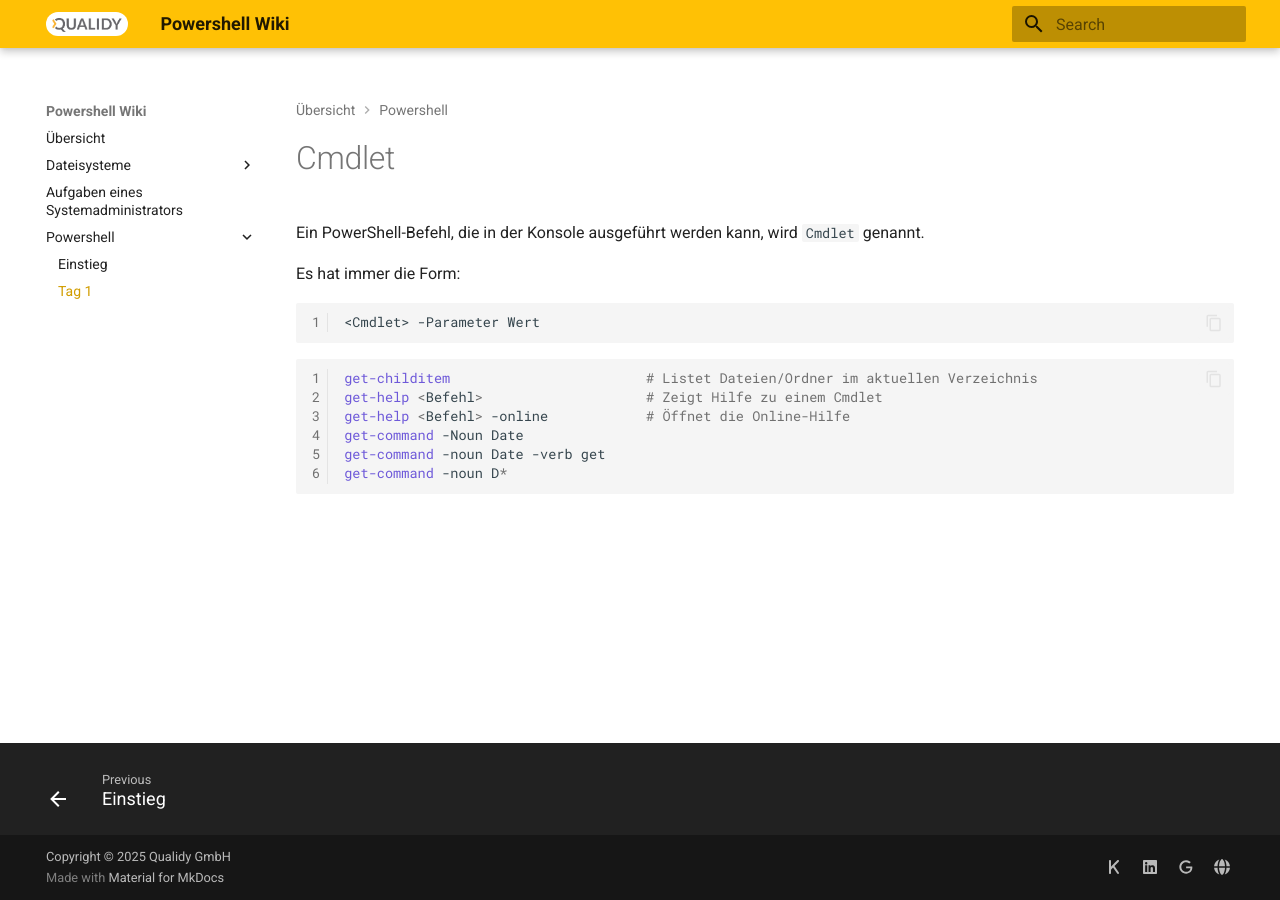
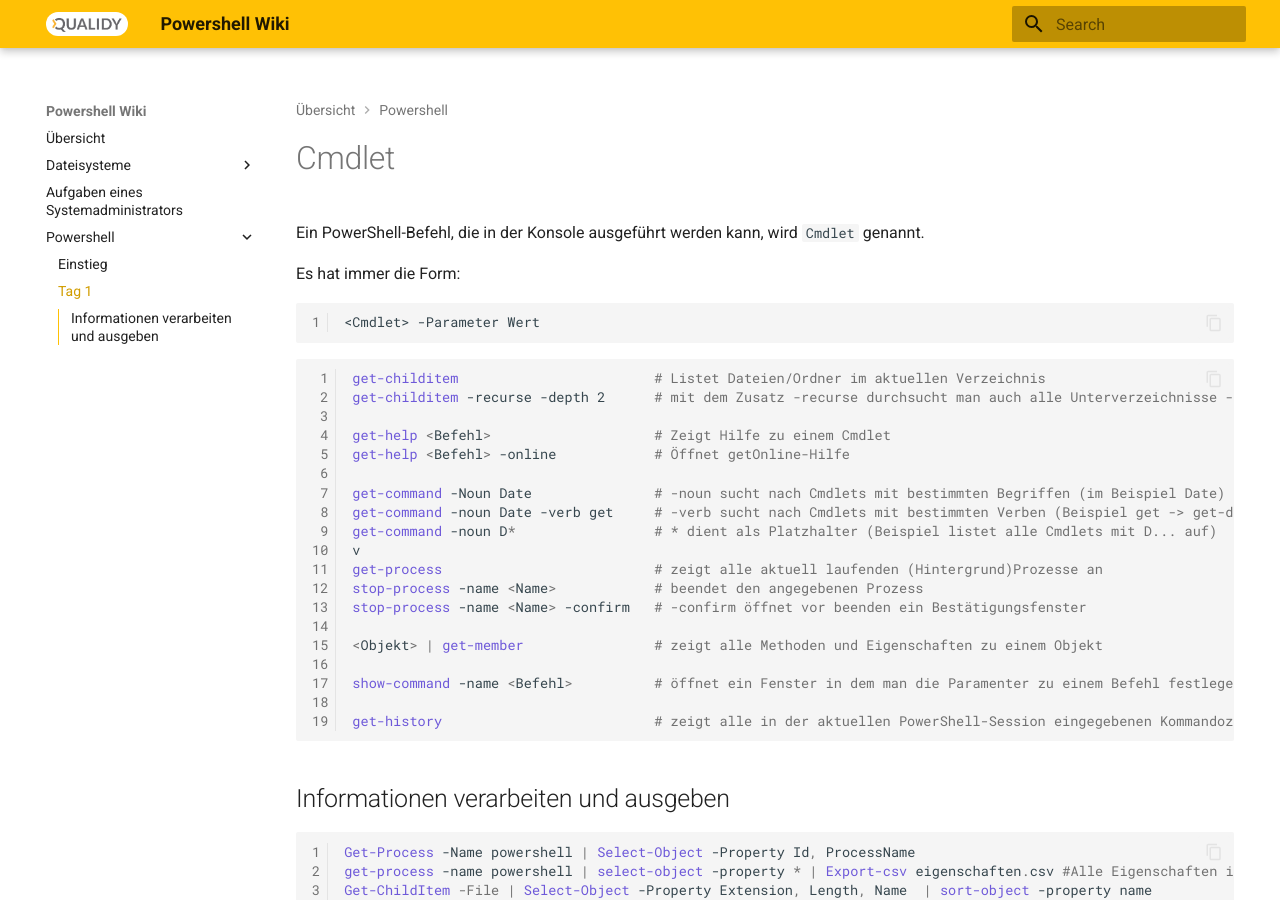
Before and after one commit to Qualidy/wiki-powershell, an MkDocs documentation site: the page built from docs/content/powershell/tag1.md, in a window 1280 px wide and 900 px high. Built offline with MkDocs 1.6.1 and Material for MkDocs 9.7.7, drawn with Linux system fonts in a browser that asks for light colours; some of the changed text lies outside the part shown.

Commit message:
weitere commandos hinzugefügt

````diff
--- a/docs/content/powershell/tag1.md
+++ b/docs/content/powershell/tag1.md
@@ -11,9 +11,34 @@
 
 ```powershell
 get-childitem                        # Listet Dateien/Ordner im aktuellen Verzeichnis
+get-childitem -recurse -depth 2      # mit dem Zusatz -recurse durchsucht man auch alle Unterverzeichnisse -depth gibt tiefe an
+
 get-help <Befehl>                    # Zeigt Hilfe zu einem Cmdlet
-get-help <Befehl> -online            # Öffnet die Online-Hilfe
-get-command -Noun Date
-get-command -noun Date -verb get
-get-command -noun D*
+get-help <Befehl> -online            # Öffnet getOnline-Hilfe
+
+get-command -Noun Date               # -noun sucht nach Cmdlets mit bestimmten Begriffen (im Beispiel Date)
+get-command -noun Date -verb get     # -verb sucht nach Cmdlets mit bestimmten Verben (Beispiel get -> get-date)
+get-command -noun D*                 # * dient als Platzhalter (Beispiel listet alle Cmdlets mit D... auf)
+v
+get-process                          # zeigt alle aktuell laufenden (Hintergrund)Prozesse an
+stop-process -name <Name>            # beendet den angegebenen Prozess
+stop-process -name <Name> -confirm   # -confirm öffnet vor beenden ein Bestätigungsfenster
+
+<Objekt> | get-member                # zeigt alle Methoden und Eigenschaften zu einem Objekt
+
+show-command -name <Befehl>          # öffnet ein Fenster in dem man die Paramenter zu einem Befehl festlegen und diesen ausführen kann
+
+get-history                          # zeigt alle in der aktuellen PowerShell-Session eingegebenen Kommandozeilen
 ```
+
+## Informationen verarbeiten und ausgeben
+
+```powershell
+Get-Process -Name powershell | Select-Object -Property Id, ProcessName
+get-process -name powershell | select-object -property * | Export-csv eigenschaften.csv #Alle Eigenschaften in eine Datei ausgeben
+Get-ChildItem -File | Select-Object -Property Extension, Length, Name  | sort-object -property name
+# Ausgabe bestimmter Eigenschaften danach sortiert
+1..3 | ForEach-Object -Process { Test-Connection 127.0.0.$_ -Count 1} # Arbeiten mit Prozessen
+```
+
+![unterschied select und where](select_where_difference.png)
````
Also changed, not shown: docs/content/powershell/select_where_difference.png (added).
